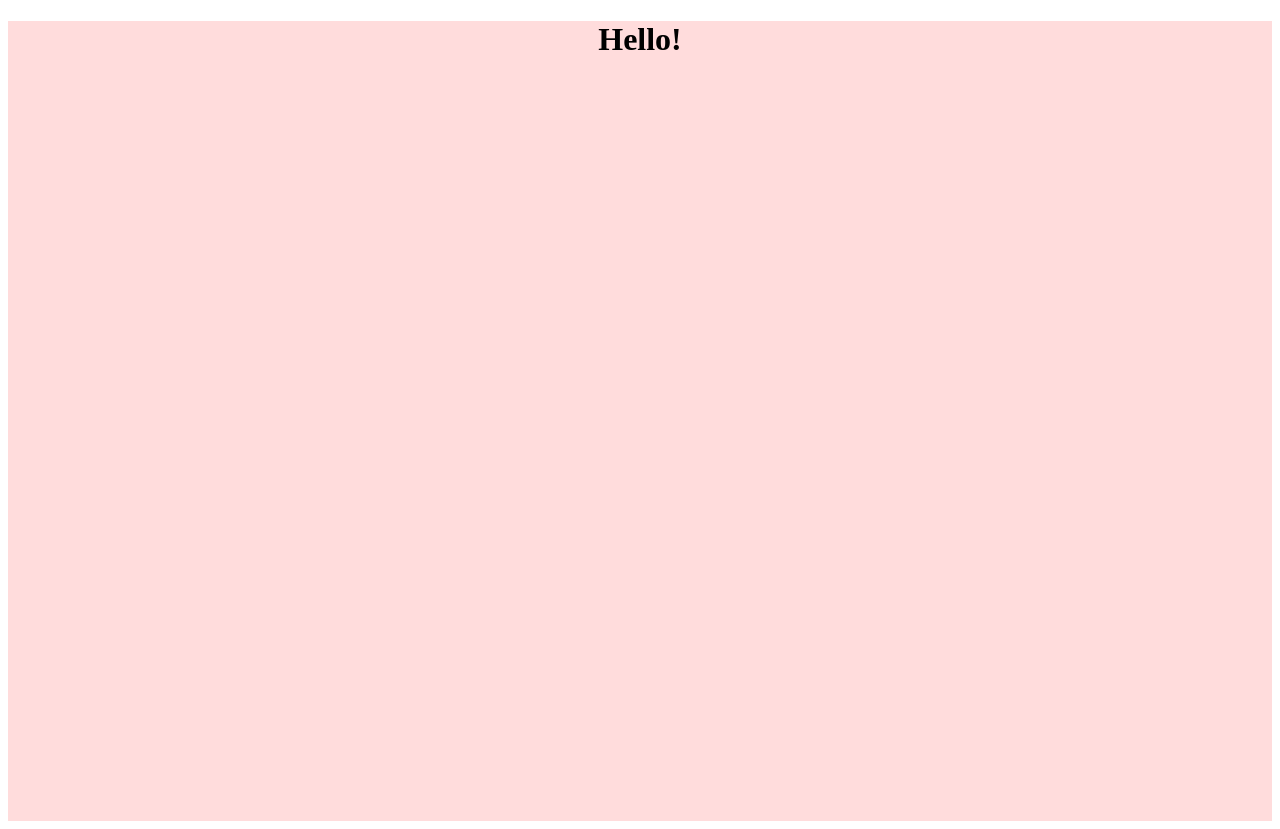
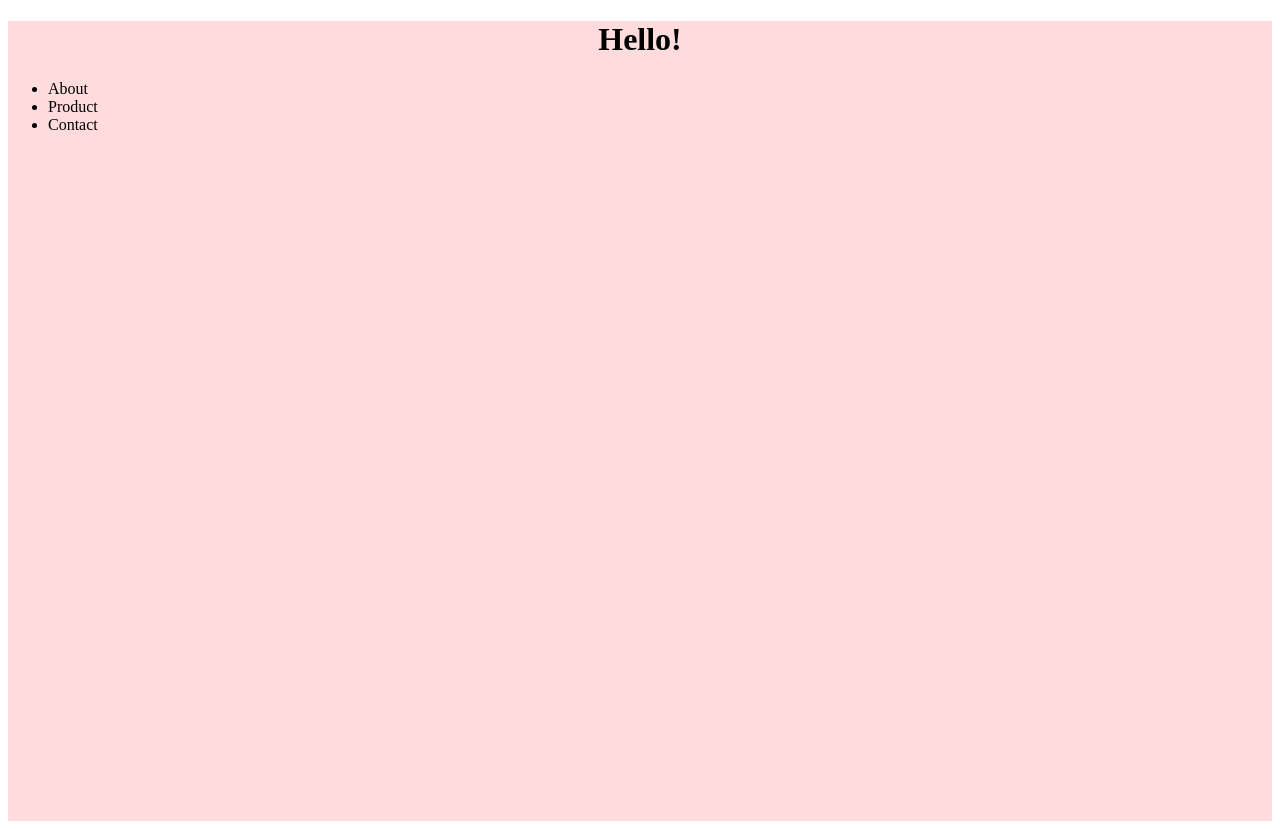
Before and after one commit to jonathangravato/uxui-project-3, a plain HTML site: page index.html in a window 1280 px wide. Drawn offline with Linux system fonts and the light colour scheme.

Commit message:
created nav

```diff
--- a/index.html
+++ b/index.html
@@ -10,6 +10,13 @@
 <body>
     <div class="header">
         <h1>Hello!</h1>
+        <nav>
+            <ul>
+                <li>About</li>
+                <li>Product</li>
+                <li>Contact</li>
+            </ul>
+        </nav>
     </div>
 
     <!-- TODO: Jonathan creating the footer -->
```
